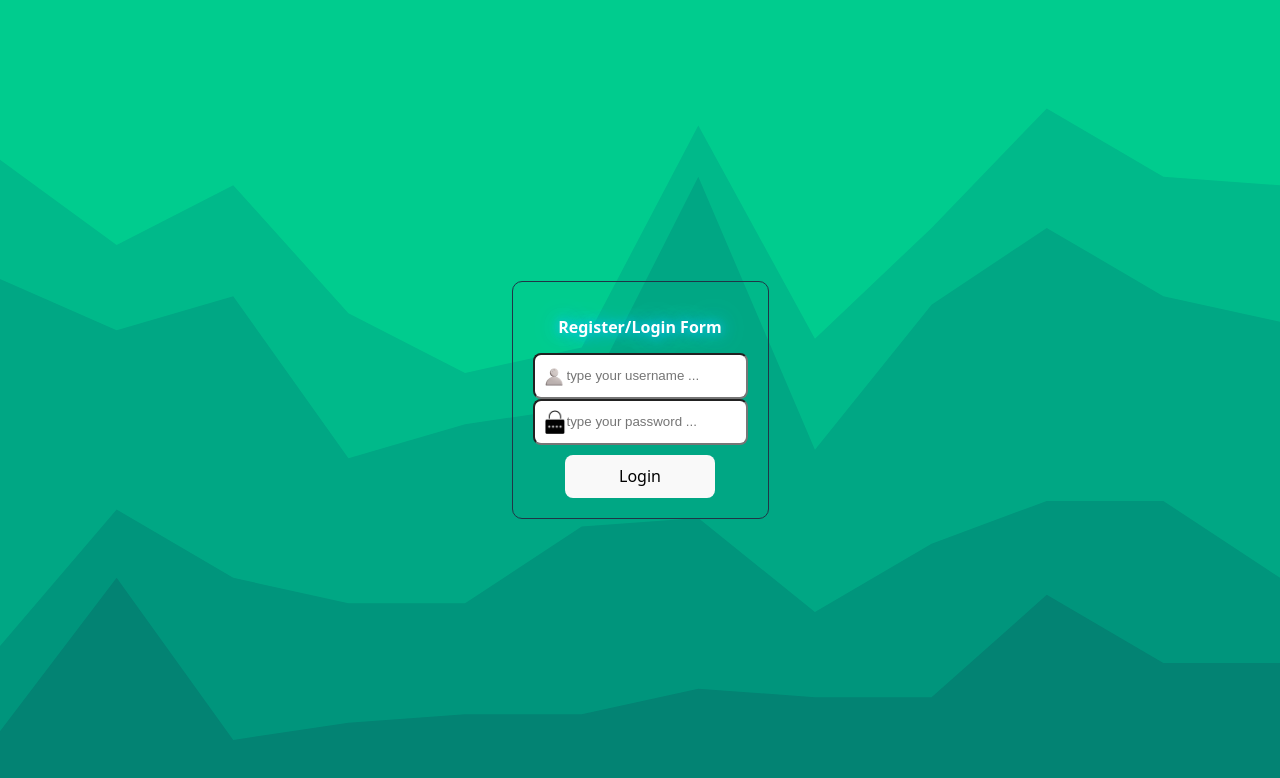
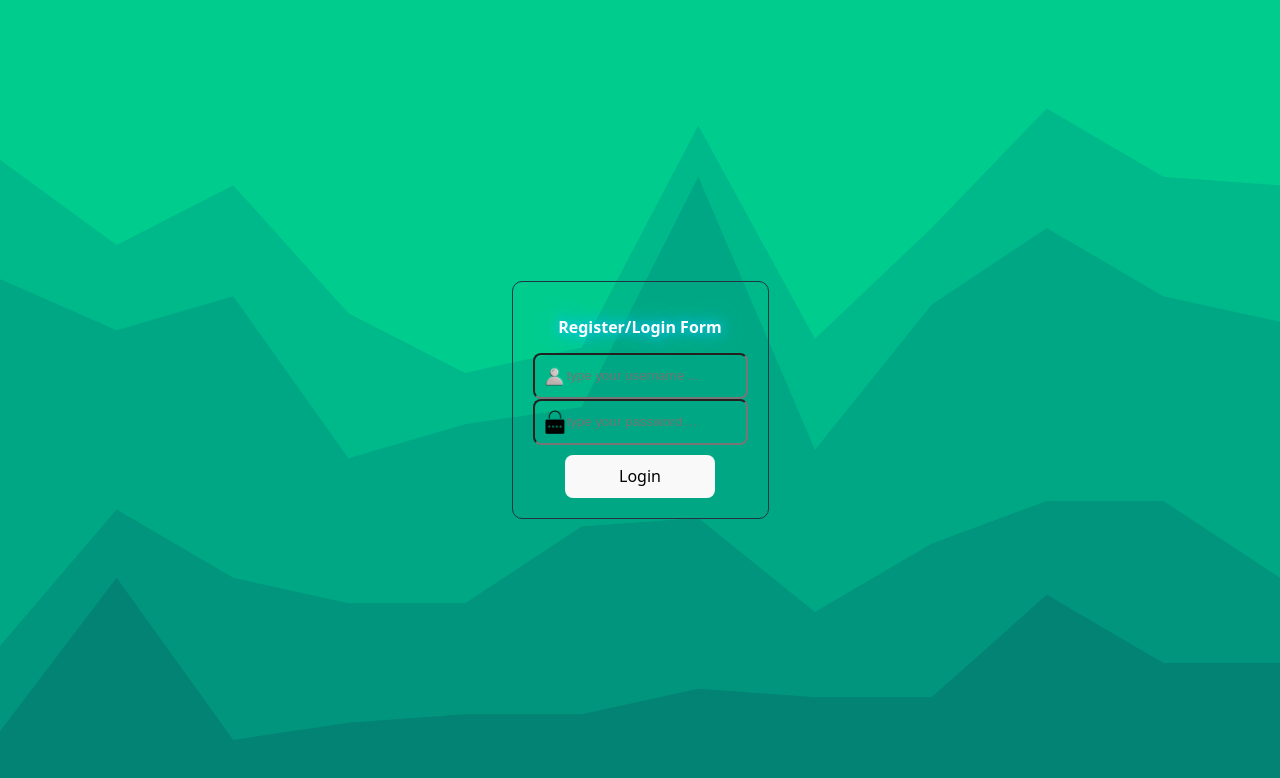
Before and after one commit to AminSBU/react_js_projects, a React (Vite) app in the folder 01_login_forms/login_form/: page / in a window 1280 px wide. Shown: the top 778 px of the page. Built offline with nearby package versions, Linux system fonts and the light colour scheme.

Commit message:
make inputs background colot transparent

```diff
--- a/01_login_forms/login_form/src/MainForm.css
+++ b/01_login_forms/login_form/src/MainForm.css
@@ -10,6 +10,7 @@
     height: 2.5rem;
     outline: none;
     border-radius: 0.5rem;
+    background-color: transparent;
     padding-left: 2.5rem;
     background-image: url('../img/user-icon.png');
     background-repeat: no-repeat;
@@ -23,6 +24,7 @@
     outline: none;
     border-radius: 0.5rem;
     padding-left: 2.5rem;
+    background-color: transparent;
     background-image: url('../img/password-icon.png');
     background-repeat: no-repeat;
     background-size: 24px 24px;
```
